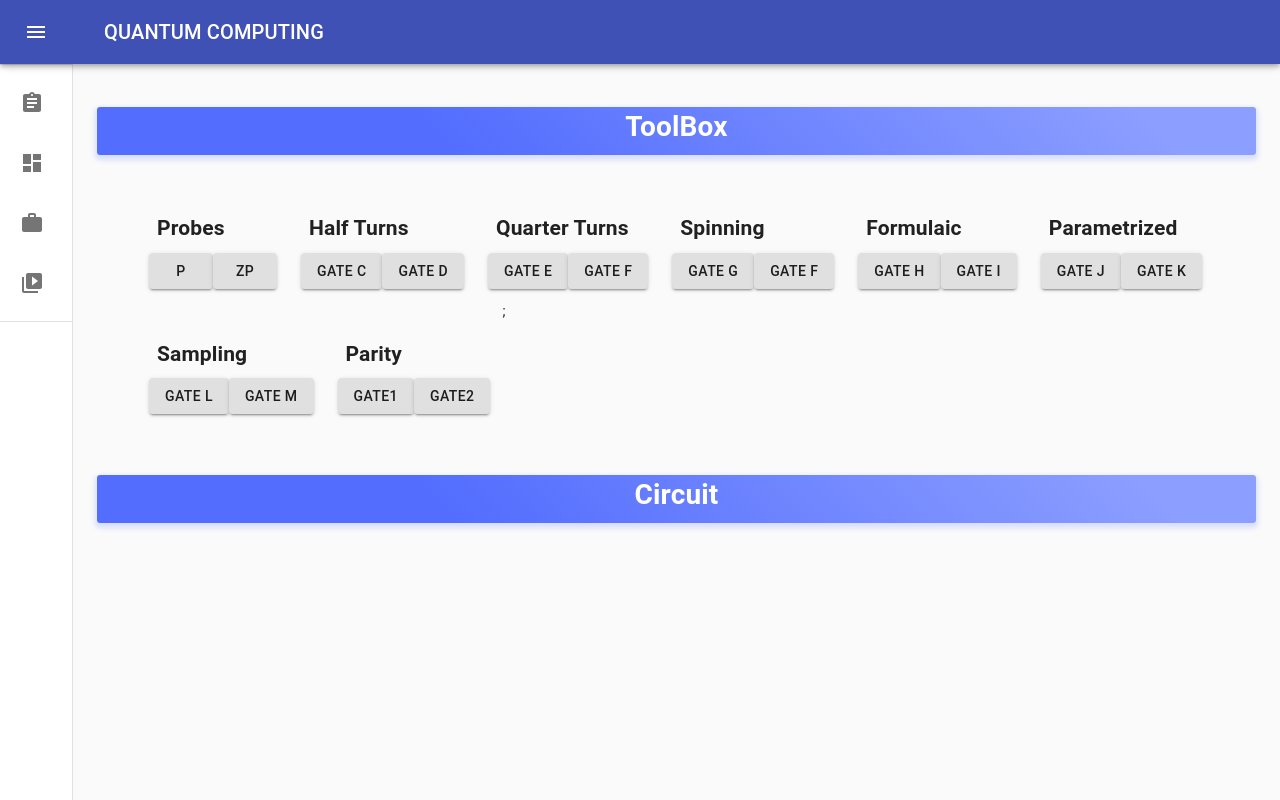
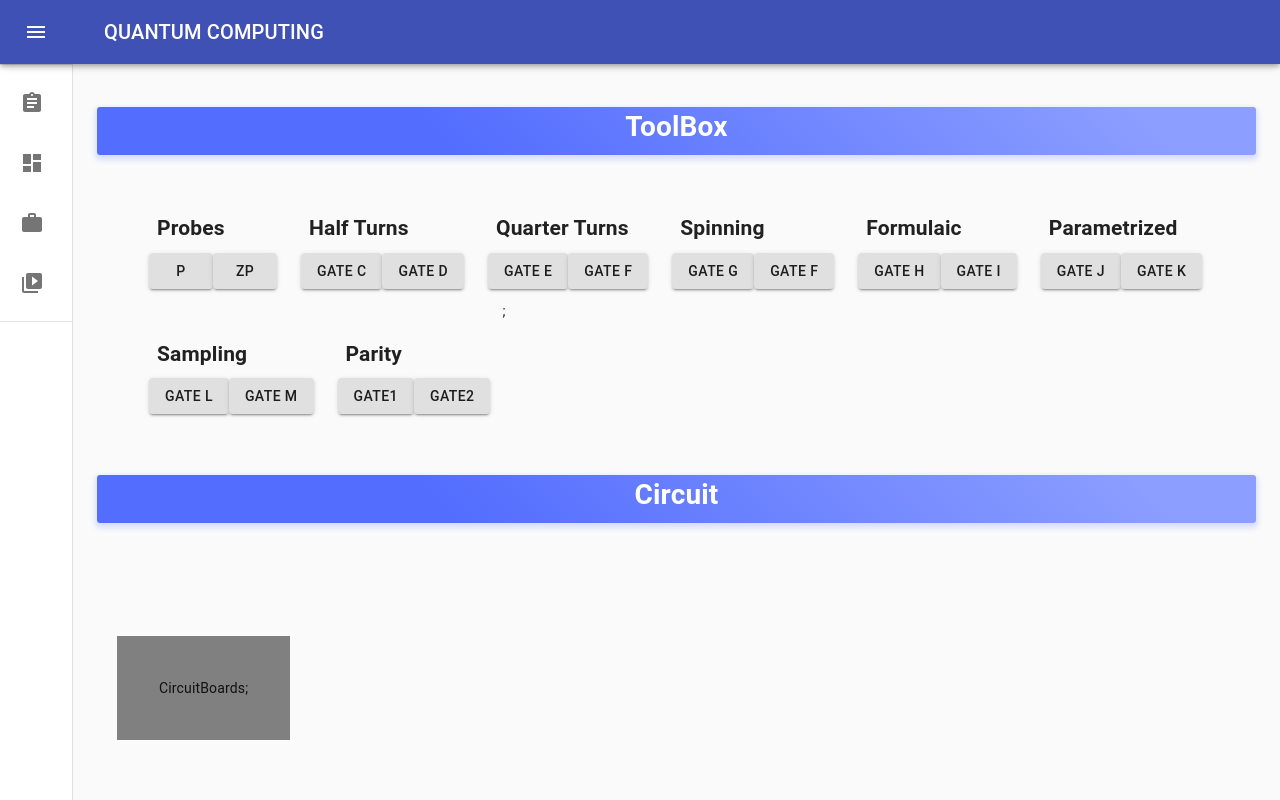
Before and after one commit to luke9216/SES2AB_Frontend, a React (Create React App) app: page /workshop in a window 1280 px wide. Shown: the top 800 px of the page. Built offline with nearby package versions, Linux system fonts and the light colour scheme; the HTML template or start-up script is replaced by a standard one.

Commit message:
Update: Made changes to the drag and drop feature

```diff
--- a/src/components/pages/ToolBox/ToolBox.tsx
+++ b/src/components/pages/ToolBox/ToolBox.tsx
@@ -13,6 +13,14 @@ export interface ToolBoxProps {
   props?: any;
 }
 
+/*
+    if (tab.name == id) {
+      // eslint-disable-next-line @typescript-eslint/no-unused-expressions
+      tab.category == cat;
+    }
+    return tab;
+*/
+
 const onDragStart = (event: any, id: any) => {
   console.log("drag start", id);
   event.dataTransfer.setData("id", id);
@@ -23,28 +31,35 @@ const onDragOver = (event: any) => {
   console.log("drag over");
 };
 
+export interface ICircuitBoard {
+  using: Array<String>;
+}
+
+const circuitBoard = {
+  using: [],
+} as ICircuitBoard;
+
 const onDrop = (event: any, cat: any) => {
   let id = event.dataTransfer.getData("id");
 
-  /*
-    if (tab.name == id) {
-      // eslint-disable-next-line @typescript-eslint/no-unused-expressions
-      tab.category == cat;
-    }
-    return tab;*/
+  gateTypes.map((tab: GateButtonTab) => {
+    let gates = tab.gates.filter((gate) => {
+      if (gate == id) {
+        // eslint-disable-next-line @typescript-eslint/no-unused-expressions
+        gate === cat;
+      }
+      return gate;
+    });
+    circuitBoard.using = gates;
+    console.log("circuit board:", circuitBoard.using);
+  });
 
-  /*let gates = gateTypes.map((tab: GateButtonTab) => {});
-
-  console.log("Circuit:", gates); */
-  console.log("Gate Name:", id);
+  //console.log("Circuit:", name);
+  //console.log("Gate Name:", id);
+  //console.log("Array:", circuitBoard.using);
 };
 
 const ToolBox: React.SFC<ToolBoxProps> = () => {
-  var circuitBoard = {
-    default: [],
-    using: [],
-  };
-
   const classes = paperStyles();
   return (
     <div>
@@ -67,7 +82,10 @@ const ToolBox: React.SFC<ToolBoxProps> = () => {
           <div
             onDragOver={(e) => onDragOver(e)}
             onDrop={(e) => onDrop(e, "circuits")}
-          ></div>
+            className={classes.circuit}
+          >
+            CircuitBoards; {circuitBoard.using}
+          </div>
         </Grid>
       </div>
     </div>
```
